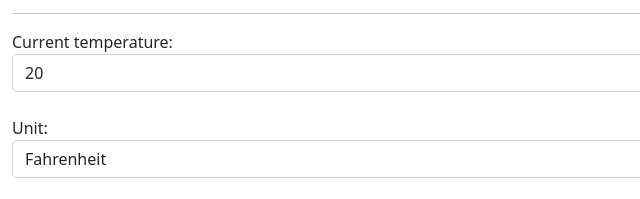
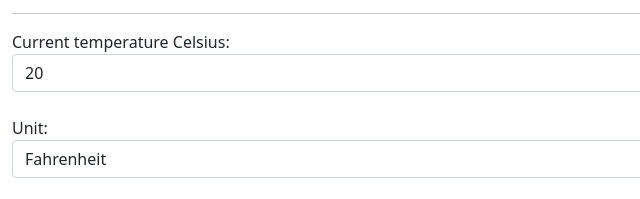
Before and after one commit to Bookza253/ex4b, a plain HTML site: page index.html in a window 1280 px wide. Shown: the part 250-449 px from the top of the page, 0-640 px from the left. Drawn offline with nearby package versions, Linux system fonts and the light colour scheme.

Commit message:
Adding a new description - temp unit

```diff
--- a/index.html
+++ b/index.html
@@ -15,7 +15,7 @@
 		<hr>
 		<form role="form" method="GET">
 		  <div class="form-group">
-			<label for="tem">Current temperature:</label>
+			<label for="tem">Current temperature Celsius:</label>
 			<input type="text" class="form-control" name="temp" id="temp" value="20">
 		  </div><br>
 		  <div class="form-group">
```
